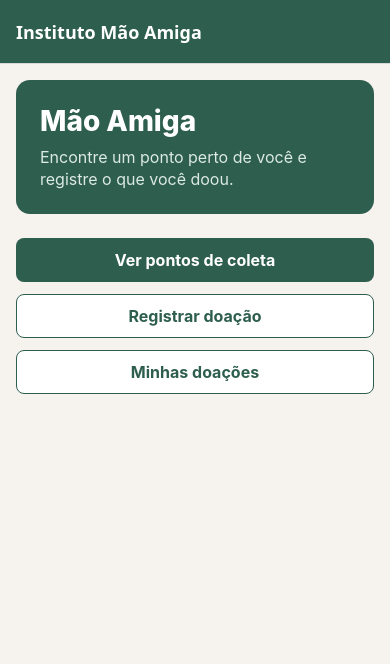
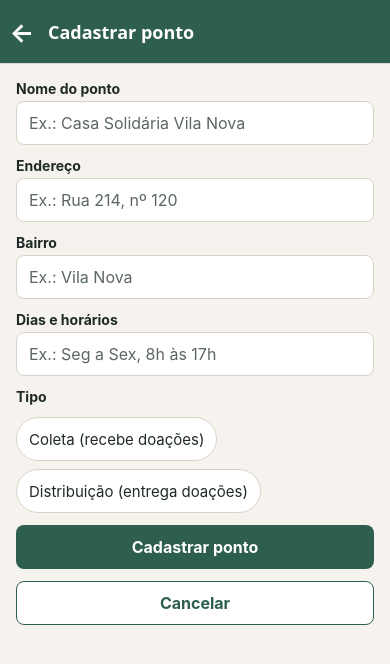
Before and after one commit to LuuKeeTZ/instituto-mao-amiga, a React Native app: screen /PontoForm in a window 390 px wide. Shown: the top 664 px of the page. Built offline with nearby package versions, Linux system fonts and the light colour scheme.

Commit message:
feat: cria formulário único para cadastrar e editar pontos pela API refs #14

```diff
--- a/src/navigation/AppNavigator.tsx
+++ b/src/navigation/AppNavigator.tsx
@@ -6,6 +6,7 @@ import DoacaoFormScreen from '../screens/DoacaoFormScreen';
 import HistoricoScreen from '../screens/HistoricoScreen';
 import InicioScreen from '../screens/InicioScreen';
 import PontoDetalheScreen from '../screens/PontoDetalheScreen';
+import PontoFormScreen from '../screens/PontoFormScreen';
 import PontosScreen from '../screens/PontosScreen';
 import { cores } from '../theme';
 import { RotasParamList } from './types';
@@ -33,6 +34,7 @@ export default function AppNavigator() {
           component={PontoDetalheScreen}
           options={{ title: 'Detalhes do ponto' }}
         />
+        <Stack.Screen name="PontoForm" component={PontoFormScreen} options={{ title: 'Cadastrar ponto' }} />
         <Stack.Screen
           name="DoacaoForm"
           component={DoacaoFormScreen}
--- a/src/navigation/types.ts
+++ b/src/navigation/types.ts
@@ -6,6 +6,7 @@ export type RotasParamList = {
   Inicio: undefined;
   Pontos: undefined;
   PontoDetalhe: { id: string };
+  PontoForm: { id?: string } | undefined;
   DoacaoForm: { doacao?: Doacao } | undefined;
   Historico: undefined;
   DoacaoDetalhe: { doacao: Doacao };
--- /dev/null
+++ b/src/screens/PontoFormScreen.tsx
@@ -0,0 +1,154 @@
+import { useEffect, useLayoutEffect, useState } from 'react';
+import { StyleSheet, Text, View } from 'react-native';
+import AvisoErro from '../components/AvisoErro';
+import BotaoAcao from '../components/BotaoAcao';
+import CampoTexto from '../components/CampoTexto';
+import EstadoMensagem from '../components/EstadoMensagem';
+import OpcaoSelecionavel from '../components/OpcaoSelecionavel';
+import TelaFormulario from '../components/TelaFormulario';
+import { TelaProps } from '../navigation/types';
+import { ApiErro } from '../services/api';
+import { buscarPontoPorId, cadastrarPonto, editarPonto } from '../services/pontosService';
+import { cores, espaco } from '../theme';
+import { PontoDados, TipoPonto } from '../types/ponto';
+import { avisar } from '../utils/dialogos';
+import { ehNaoEncontrado, mensagemDeErro } from '../utils/mensagemErro';
+import { ErrosPonto, validarPonto } from '../utils/validacaoPonto';
+
+const VAZIO: PontoDados = { nome: '', endereco: '', bairro: '', horario: '', tipo: '' as TipoPonto };
+const TIPOS: { valor: TipoPonto; rotulo: string }[] = [
+  { valor: 'coleta', rotulo: 'Coleta (recebe doações)' },
+  { valor: 'distribuição', rotulo: 'Distribuição (entrega doações)' },
+];
+
+/** Mesmo formulário para cadastrar (sem id) e editar (com id nos parâmetros). */
+export default function PontoFormScreen({ navigation, route }: TelaProps<'PontoForm'>) {
+  const idEdicao = route.params?.id;
+  const [dados, setDados] = useState<PontoDados>(VAZIO);
+  const [erros, setErros] = useState<ErrosPonto>({});
+  const [erroEnvio, setErroEnvio] = useState<string | null>(null);
+  const [salvando, setSalvando] = useState(false);
+  const [carregando, setCarregando] = useState(Boolean(idEdicao));
+  const [erroCarga, setErroCarga] = useState<string | null>(null);
+
+  useLayoutEffect(() => {
+    navigation.setOptions({ title: idEdicao ? 'Editar ponto' : 'Cadastrar ponto' });
+  }, [navigation, idEdicao]);
+
+  // Na edição, preenche o formulário com o ponto atual da API.
+  useEffect(() => {
+    if (!idEdicao) return;
+    buscarPontoPorId(idEdicao)
+      .then(({ id: _id, ...resto }) => setDados(resto))
+      .catch((e) =>
+        setErroCarga(ehNaoEncontrado(e) ? 'Ponto não encontrado.' : mensagemDeErro(e)),
+      )
+      .finally(() => setCarregando(false));
+  }, [idEdicao]);
+
+  function alterar(campo: keyof PontoDados, valor: string) {
+    setDados((atual) => ({ ...atual, [campo]: valor }));
+    if (erros[campo]) setErros((atual) => ({ ...atual, [campo]: undefined }));
+  }
+
+  async function salvar() {
+    setErroEnvio(null);
+    const encontrados = validarPonto(dados);
+    setErros(encontrados);
+    if (Object.keys(encontrados).length) return;
+
+    const limpos: PontoDados = {
+      nome: dados.nome.trim(),
+      endereco: dados.endereco.trim(),
+      bairro: dados.bairro.trim(),
+      horario: dados.horario.trim(),
+      tipo: dados.tipo,
+    };
+    setSalvando(true);
+    try {
+      if (idEdicao) {
+        await editarPonto(idEdicao, limpos);
+        avisar('Alterações salvas', limpos.nome, () => navigation.goBack());
+      } else {
+        const criado = await cadastrarPonto(limpos);
+        avisar('Ponto cadastrado', criado.nome, () => navigation.goBack());
+      }
+    } catch (e) {
+      // Não finge sucesso: mostra o motivo e deixa tudo o que foi digitado no lugar.
+      const campos = e instanceof ApiErro ? (e.corpo as { campos?: ErrosPonto } | null)?.campos : undefined;
+      if (campos) setErros(campos);
+      const mensagem =
+        e instanceof ApiErro && e.status === 400
+          ? 'A API recusou os dados. Confira os campos destacados.'
+          : mensagemDeErro(e);
+      setErroEnvio(mensagem);
+      avisar('Não foi possível salvar', mensagem);
+    } finally {
+      setSalvando(false);
+    }
+  }
+
+  if (carregando) return <EstadoMensagem carregando titulo="Carregando ponto..." />;
+  if (erroCarga) return <EstadoMensagem erro titulo="Não foi possível abrir a edição." descricao={erroCarga} />;
+
+  return (
+    <TelaFormulario>
+      <CampoTexto
+        rotulo="Nome do ponto"
+        placeholder="Ex.: Casa Solidária Vila Nova"
+        value={dados.nome}
+        onChangeText={(t) => alterar('nome', t)}
+        erro={erros.nome}
+      />
+      <CampoTexto
+        rotulo="Endereço"
+        placeholder="Ex.: Rua 214, nº 120"
+        value={dados.endereco}
+        onChangeText={(t) => alterar('endereco', t)}
+        erro={erros.endereco}
+      />
+      <CampoTexto
+        rotulo="Bairro"
+        placeholder="Ex.: Vila Nova"
+        value={dados.bairro}
+        onChangeText={(t) => alterar('bairro', t)}
+        erro={erros.bairro}
+      />
+      <CampoTexto
+        rotulo="Dias e horários"
+        placeholder="Ex.: Seg a Sex, 8h às 17h"
+        value={dados.horario}
+        onChangeText={(t) => alterar('horario', t)}
+        erro={erros.horario}
+      />
+
+      <Text style={styles.rotulo}>Tipo</Text>
+      <View style={styles.opcoes}>
+        {TIPOS.map((t) => (
+          <OpcaoSelecionavel
+            key={t.valor}
+            rotulo={t.rotulo}
+            selecionada={dados.tipo === t.valor}
+            onPress={() => alterar('tipo', t.valor)}
+          />
+        ))}
+      </View>
+      {erros.tipo ? <Text style={styles.erro}>{erros.tipo}</Text> : null}
+
+      <AvisoErro mensagem={erroEnvio} />
+
+      <BotaoAcao
+        titulo={idEdicao ? 'Salvar alterações' : 'Cadastrar ponto'}
+        onPress={salvar}
+        carregando={salvando}
+      />
+      <BotaoAcao titulo="Cancelar" variante="secundario" onPress={() => navigation.goBack()} />
+    </TelaFormulario>
+  );
+}
+
+const styles = StyleSheet.create({
+  rotulo: { fontSize: 14, fontWeight: '700', color: cores.texto },
+  opcoes: { flexDirection: 'row', flexWrap: 'wrap', gap: espaco.sm },
+  erro: { fontSize: 13, color: cores.erro },
+});
```
